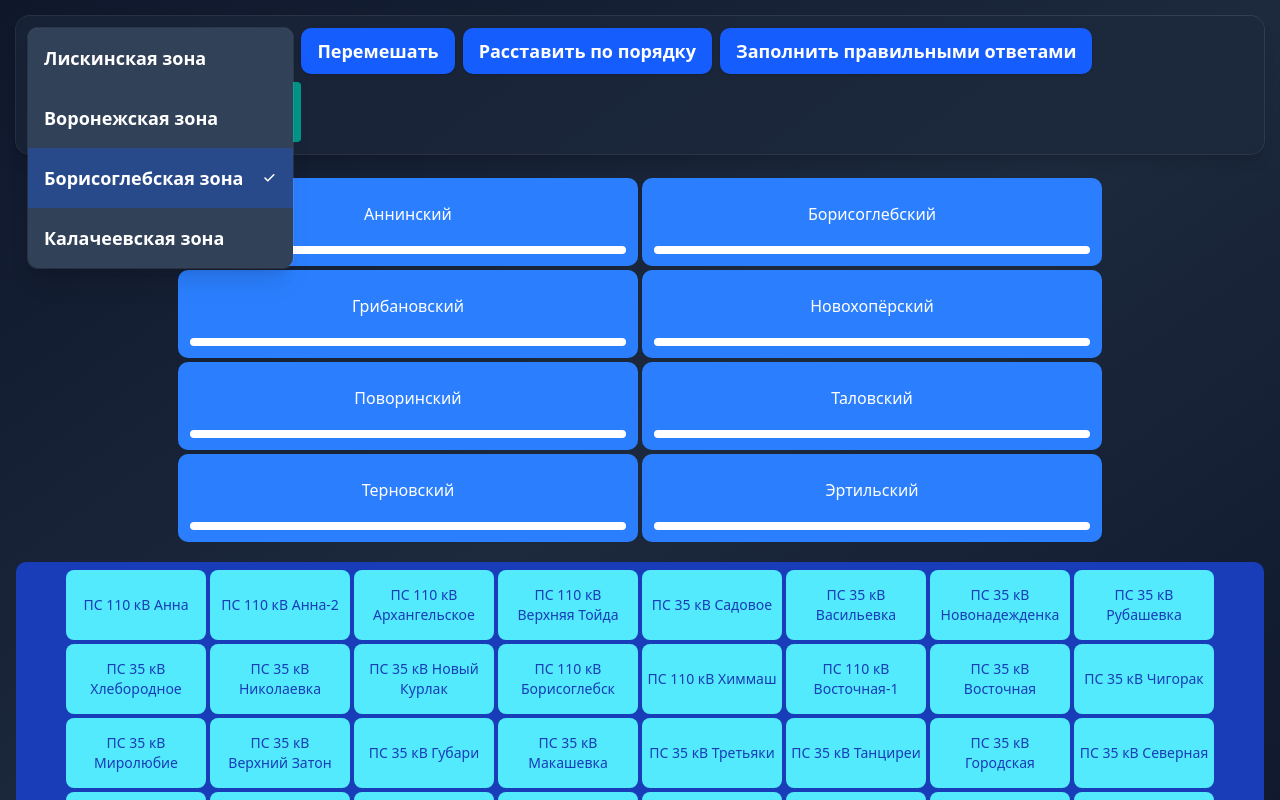
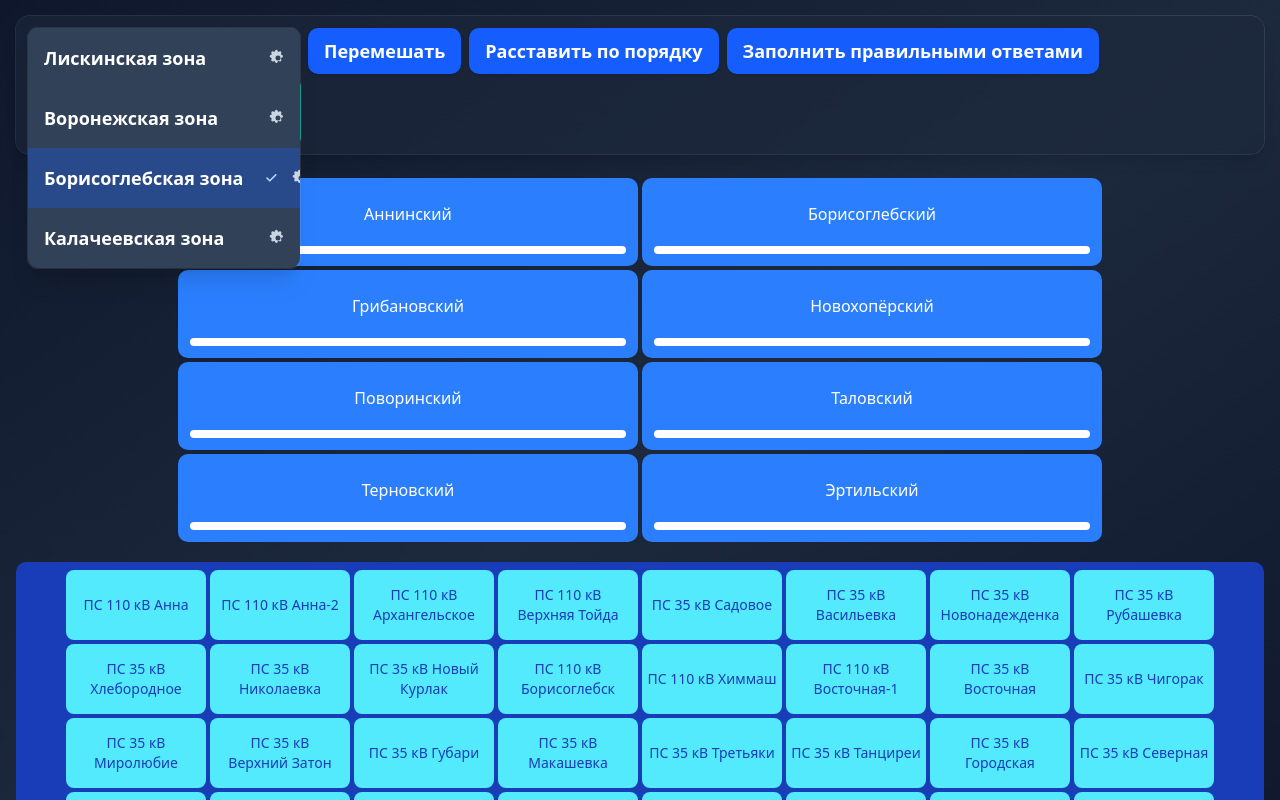
Before and after one commit to MAG1980/BorisZone, a React (Vite) app: page / in a window 1280 px wide. Both pictures are taken after a click on the button "Борисоглебская зона". Shown: the top 800 px of the page. Built offline with nearby package versions, Linux system fonts and the light colour scheme.

Commit message:
Клик по шестерёнке у любой зоны (включая активную) открывает редактор подстанций

```diff
--- a/src/components/Toolbar.tsx
+++ b/src/components/Toolbar.tsx
@@ -39,6 +39,7 @@ export const Toolbar = ({
             zonesList={zonesList}
             activeZoneId={activeZoneId}
             onChange={onZoneChange}
+            onEditPs={onEditPs}
           />
           <button
             className="rounded-lg bg-blue-600 px-4 py-2 text-lg font-semibold text-white shadow transition hover:bg-blue-500 active:scale-95"
--- a/src/components/ZoneSelect.tsx
+++ b/src/components/ZoneSelect.tsx
@@ -6,10 +6,16 @@ interface Props {
   zonesList: ZoneList
   activeZoneId: number | null
   onChange: (zoneId: number) => void
+  onEditPs: () => void
 }
 
 /** Кастомный выпадающий список выбора активной зоны. */
-export const ZoneSelect = ({ zonesList, activeZoneId, onChange }: Props) => {
+export const ZoneSelect = ({
+  zonesList,
+  activeZoneId,
+  onChange,
+  onEditPs,
+}: Props) => {
   const [open, setOpen] = useState(false)
   const rootRef = useRef<HTMLDivElement>(null)
 
@@ -39,6 +45,12 @@ export const ZoneSelect = ({ zonesList, activeZoneId, onChange }: Props) => {
     setOpen(false)
   }
 
+  // Открывает редактор подстанций и закрывает выпадающий список.
+  const handleEdit = (action: () => void) => {
+    setOpen(false)
+    action()
+  }
+
   return (
     <div ref={rootRef} className="relative flex">
       <button
@@ -47,7 +59,7 @@ export const ZoneSelect = ({ zonesList, activeZoneId, onChange }: Props) => {
         aria-haspopup="listbox"
         aria-expanded={open}
         className={clsx(
-          'flex min-w-[12rem] items-center justify-between gap-3 rounded-lg border border-white/10 bg-slate-700 px-4 py-2 text-lg font-semibold text-white shadow transition hover:bg-slate-600 focus:outline-none focus:ring-blue-400',
+          'flex min-w-[17rem] items-center justify-between gap-3 rounded-lg border border-white/10 bg-slate-700 px-4 py-2 text-lg font-semibold text-white shadow transition hover:bg-slate-600 focus:outline-none focus:ring-blue-400',
           open && 'ring-blue-400'
         )}
       >
@@ -74,25 +86,32 @@ export const ZoneSelect = ({ zonesList, activeZoneId, onChange }: Props) => {
       {open && (
         <ul
           role="listbox"
-          className="absolute left-0 z-20 max-h-72 w-full min-w-[12rem] overflow-auto rounded-lg bg-slate-700 shadow-xl ring-1 ring-white/10"
+          className="absolute left-0 z-20 max-h-72 w-full min-w-[17rem] overflow-auto rounded-lg bg-slate-700 shadow-xl ring-1 ring-white/10"
         >
           {zonesList.map((zone) => {
             const selected = zone.id === activeZoneId
             return (
               <li key={zone.id} role="option" aria-selected={selected}>
-                <button
-                  type="button"
-                  onClick={() => handleSelect(zone.id)}
+                <div
                   className={clsx(
-                    'flex w-full items-center justify-between gap-2 px-4 py-4 text-left text-lg font-semibold text-white transition hover:bg-slate-600',
-                    selected && 'bg-blue-600/30 text-blue-200'
+                    'flex w-full items-center gap-1',
+                    selected && 'bg-blue-600/30'
                   )}
                 >
-                  <span className="truncate">{zone.name}</span>
+                  <button
+                    type="button"
+                    onClick={() => handleSelect(zone.id)}
+                    className={clsx(
+                      'flex grow items-center gap-2 px-4 py-4 text-left text-lg font-semibold text-white transition hover:bg-slate-600',
+                      selected && 'text-blue-200'
+                    )}
+                  >
+                    <span className="truncate">{zone.name}</span>
+                  </button>
                   {selected && (
                     <svg
                       viewBox="0 0 20 20"
-                      className="h-4 w-4 shrink-0"
+                      className="h-4 w-4 shrink-0 text-blue-200"
                       fill="currentColor"
                       aria-hidden="true"
                     >
@@ -103,7 +122,27 @@ export const ZoneSelect = ({ zonesList, activeZoneId, onChange }: Props) => {
                       />
                     </svg>
                   )}
-                </button>
+                  <button
+                    type="button"
+                    onClick={() => handleEdit(onEditPs)}
+                    aria-label="Редактор подстанций"
+                    title="Редактор подстанций"
+                    className="mr-1 rounded-md p-2 text-slate-300 transition hover:bg-slate-600 hover:text-white"
+                  >
+                    <svg
+                      viewBox="0 0 24 24"
+                      className="h-5 w-5"
+                      fill="currentColor"
+                      aria-hidden="true"
+                    >
+                      <path
+                        fillRule="evenodd"
+                        d="M11.49 3.17c-.38-1.56-2.6-1.56-2.98 0a1.532 1.532 0 0 1-2.286.948c-1.372-.836-2.942.734-2.106 2.106.54.886.061 2.042-.947 2.287-1.561.379-1.561 2.6 0 2.978a1.532 1.532 0 0 1 .947 2.287c-.836 1.372.734 2.942 2.106 2.106a1.532 1.532 0 0 1 2.287.947c.379 1.561 2.6 1.561 2.978 0a1.533 1.533 0 0 1 2.287-.947c1.372.836 2.942-.734 2.106-2.106a1.533 1.533 0 0 1 .947-2.287c1.561-.379 1.561-2.6 0-2.978a1.532 1.532 0 0 1-.947-2.287c.836-1.372-.734-2.942-2.106-2.106a1.532 1.532 0 0 1-2.287-.947ZM15 12a3 3 0 1 1-6 0 3 3 0 0 1 6 0Z"
+                        clipRule="evenodd"
+                      />
+                    </svg>
+                  </button>
+                </div>
               </li>
             )
           })}
```
